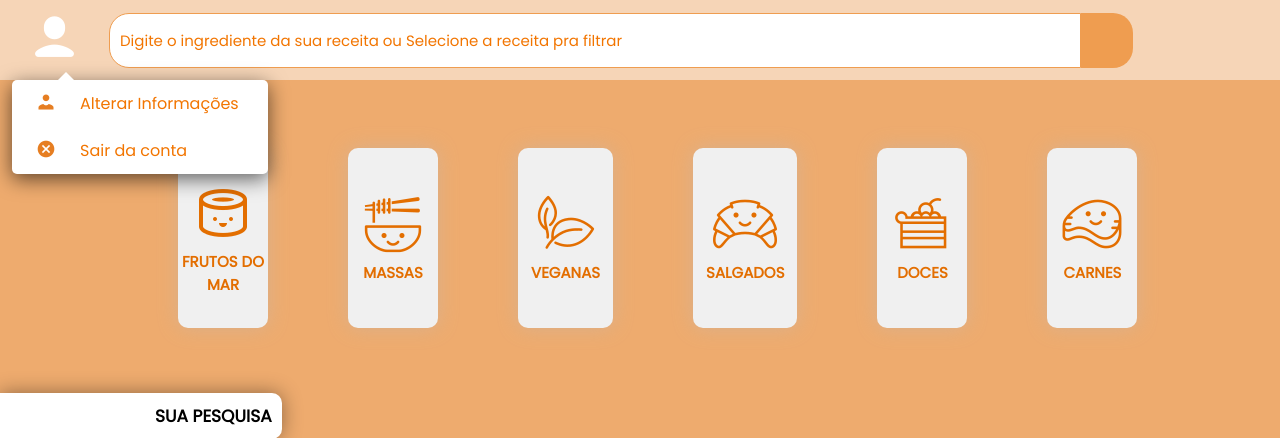
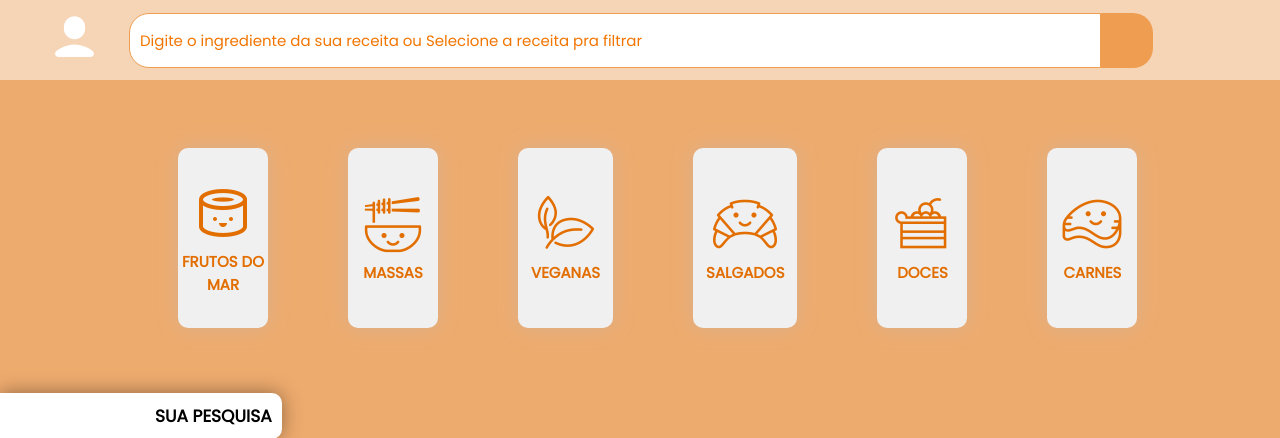
Before and after one commit to N1ck49871/TCC-Site-Receitas, a PHP site: page /?categoriaReceita=2 in a window 1280 px wide. Shown: the top 438 px of the page. Run offline with PHP 8.4, Linux system fonts and the light colour scheme; data comes from the database, SQL or seed files in the repository; some libraries are stand-ins or nearby versions; some web fonts are replaced.

Commit message:
togleModal

```diff
--- a/assets/css/index.css
+++ b/assets/css/index.css
@@ -42,20 +42,20 @@ body::-webkit-scrollbar-track {
 }
 
 .container .formSearch .navBar {
+    position: relative;
     background-color: rgb(255, 255, 255, 0.5);
     width: 100%;
     height: 8rem;
     display: flex;
     align-items: center;
     justify-content: space-evenly;
+    padding: 0 20px;
 }
 
-.container .formSearch .navBar .menuIcon {
+
+.container .formSearch .navBar .IconeUsuario img {
+   height: 100%;
    margin-inline: 2.8rem;
-}
-
-.container .formSearch .navBar .menuIcon img {
-   height: 100%;
 }
 
 
@@ -305,6 +305,10 @@ body::-webkit-scrollbar-track {
     transition: all 500ms;
 }
 
+.itemReceita .btnAbrirReceita {
+    cursor: pointer;
+}
+
 .receitas .itemReceita:hover {
     filter: brightness(0.8);
 }
@@ -505,13 +509,22 @@ body::-webkit-scrollbar-track {
 
 /*=========== MODAL =============*/
 
+#btnModal {
+    cursor: pointer;
+}
+
+
+.modal-perfil {
+    position: relative;
+}
+
 .modal {
     width: 256px;
     opacity: 1;
-    visibility: visible;
+    visibility: hidden;
     position: absolute;
-    left: 12px;
-    top: 10%;
+    left: 2%;
+    top: calc(100% + 20px);
     box-shadow: rgb(0 0 0 / 60%) 0px 5px 20px;
     background-color: white;
     z-index: 9;
--- a/assets/js/script-index.js
+++ b/assets/js/script-index.js
@@ -1,12 +1,25 @@
-const receitaLista = document.getElementById('receitas');
+const receitaLista = document.getElementsByClassName('btnAbrirReceita');
 const detalhesReceita = document.getElementById('detalhesReceita');
 const btnClose = document.getElementById("btnClose");
 
+const btnModall = document.getElementById("btnModal");
+const modall = document.getElementById("modal")
+
+let modalTogle = false;
+
 
 btnClose.addEventListener('click', fecharReceita);
+btnModall.addEventListener('click', abrirModal)
 
+// receitaLista.forEach(function (e) {
+//     e.addEventListener('click', obterDetalhesReceita)
+// });
 
-receitaLista.addEventListener('click', obterDetalhesReceita);
+for (let item = 0; item < receitaLista.length; item++) {
+    const element = receitaLista[item];
+    element.addEventListener('click', obterDetalhesReceita);
+
+}
 
 
 function obterDetalhesReceita () {
@@ -17,3 +30,14 @@ function obterDetalhesReceita () {
 function fecharReceita () {
     detalhesReceita.style.cssText = 'display: none';
 }
+
+function abrirModal () {
+
+    if (modalTogle === false) {
+        modall.style.cssText = 'visibility: visible'
+        modalTogle = true;
+    } else if (modalTogle === true) {
+        modall.style.cssText = 'visibility: hidden';
+        modalTogle = false;
+    }
+}
--- a/index.php
+++ b/index.php
@@ -39,11 +39,11 @@ $result = $conn->query($sql);
         <nav class="recipeSearch">
             <form action="index.php" name="formSearch" method="GET" class="formSearch">
                 <div class="navBar">
-                    <div class="modal-perfil">
+                    <div class="modal-perfil" id="btnModal">
                         <div class="IconeUsuario">
-                            <a href="#" class="menuIcon"><img src="./assets/img/iconUser.png" alt=""></i></a>
+                            <img src="./assets/img/iconUser.png" alt="">
                         </div>
-                        <div class="modal">
+                        <div class="modal" id="modal">
                             <a href="#">
                                 <span>Alterar Informações</span>
                                 <div class="img">
@@ -166,7 +166,7 @@ $result = $conn->query($sql);
 
                                         echo "
                                         <div class='itemReceita'>
-                                            <a href='#' class='btnAbrirReceita' id='$linha[idReceita]'>
+                                            <div class='btnAbrirReceita' id='$linha[idReceita]'>
                                                 <div class='imgReceita'>
                                                     <img src='./assets/img/food.jpg'>
                                                 </div>
@@ -185,7 +185,7 @@ $result = $conn->query($sql);
                                                         </div>
                                                     </div>
                                                 </div>
-                                            </a>
+                                            </div>
                                         </div>";
                                     }
                                 } else {
```
